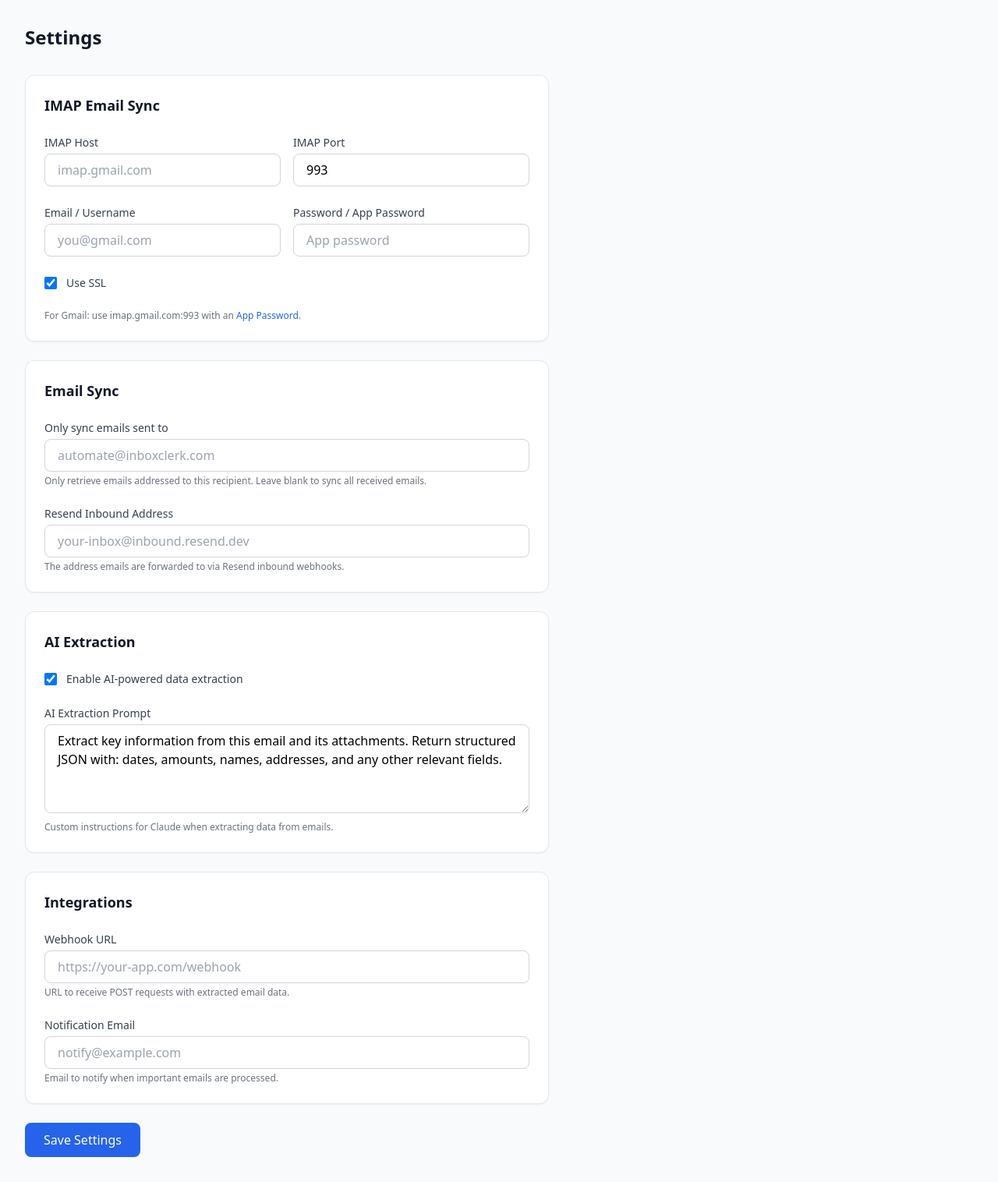
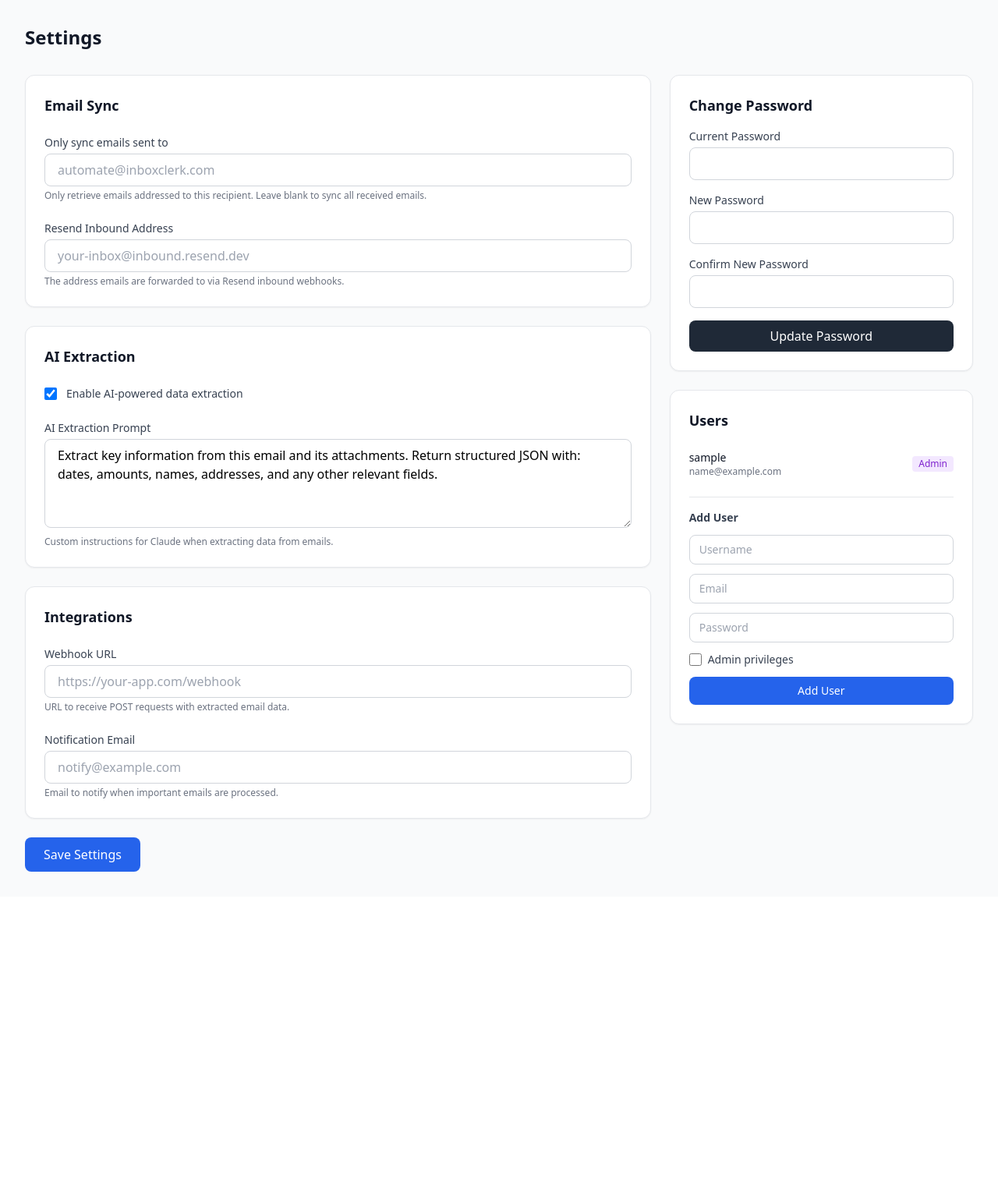
Before and after one commit to darshan5/inboxclerk, a Django app: page /accounts/settings/ in a window 1280 px wide. Shown: the part 65-1581 px from the top of the page at 78% size. After the commit the page ends 1183 px from the top, so only its background shows below. Run offline with Django 5.2, Linux system fonts and the light colour scheme; the visitor is signed in with stand-in values (Sample User, id 1); data comes from the database, SQL or seed files in the repository; some libraries are stand-ins or nearby versions.

Commit message:
Remove IMAP settings, add change password and user management
- Remove IMAP section from settings page
- Add change password form (validates current password)
- Add user management for admins (add/remove users, admin toggle)
- Settings page now uses 2-column layout with account sidebar

Co-Authored-By: Claude Opus 4.6 (1M context) <noreply@anthropic.com>

```diff
--- a/accounts/forms.py
+++ b/accounts/forms.py
@@ -23,11 +23,6 @@ class UserSettingsForm(forms.ModelForm):
     class Meta:
         model = UserSettings
         fields = [
-            "imap_host",
-            "imap_port",
-            "imap_username",
-            "imap_password",
-            "imap_use_ssl",
             "resend_inbound_address",
             "sync_filter_to_address",
             "ai_extraction_enabled",
@@ -36,25 +31,6 @@ class UserSettingsForm(forms.ModelForm):
             "notification_email",
         ]
         widgets = {
-            "imap_host": forms.TextInput(attrs={
-                "class": "w-full px-4 py-2 border border-gray-300 rounded-lg focus:ring-2 focus:ring-blue-500",
-                "placeholder": "imap.gmail.com",
-            }),
-            "imap_port": forms.NumberInput(attrs={
-                "class": "w-full px-4 py-2 border border-gray-300 rounded-lg focus:ring-2 focus:ring-blue-500",
-            }),
-            "imap_username": forms.EmailInput(attrs={
-                "class": "w-full px-4 py-2 border border-gray-300 rounded-lg focus:ring-2 focus:ring-blue-500",
-                "placeholder": "you@gmail.com",
-            }),
-            "imap_password": forms.PasswordInput(attrs={
-                "class": "w-full px-4 py-2 border border-gray-300 rounded-lg focus:ring-2 focus:ring-blue-500",
-                "placeholder": "App password",
-                "autocomplete": "new-password",
-            }, render_value=True),
-            "imap_use_ssl": forms.CheckboxInput(attrs={
-                "class": "h-4 w-4 text-blue-600 rounded border-gray-300",
-            }),
             "resend_inbound_address": forms.EmailInput(attrs={
                 "class": "w-full px-4 py-2 border border-gray-300 rounded-lg focus:ring-2 focus:ring-blue-500",
                 "placeholder": "your-inbox@inbound.resend.dev",
--- a/accounts/urls.py
+++ b/accounts/urls.py
@@ -1,9 +1,19 @@
 from django.urls import path
 
-from accounts.views import CustomLoginView, CustomLogoutView, settings_view
+from accounts.views import (
+    CustomLoginView,
+    CustomLogoutView,
+    add_user,
+    change_password,
+    delete_user,
+    settings_view,
+)
 
 urlpatterns = [
     path("login/", CustomLoginView.as_view(), name="login"),
     path("logout/", CustomLogoutView.as_view(), name="logout"),
     path("settings/", settings_view, name="settings"),
+    path("change-password/", change_password, name="change_password"),
+    path("add-user/", add_user, name="add_user"),
+    path("delete-user/<int:user_id>/", delete_user, name="delete_user"),
 ]
--- a/accounts/views.py
+++ b/accounts/views.py
@@ -1,8 +1,9 @@
 from django.contrib import messages
-from django.contrib.auth import login
+from django.contrib.auth import update_session_auth_hash
 from django.contrib.auth.decorators import login_required
+from django.contrib.auth.models import User
 from django.contrib.auth.views import LoginView, LogoutView
-from django.shortcuts import redirect, render
+from django.shortcuts import get_object_or_404, redirect, render
 
 from accounts.forms import LoginForm, UserSettingsForm
 from accounts.models import UserSettings
@@ -30,4 +31,87 @@ def settings_view(request):
     else:
         form = UserSettingsForm(instance=user_settings)
 
-    return render(request, "accounts/settings.html", {"form": form})
+    users = User.objects.all().order_by("username") if request.user.is_superuser else []
+
+    return render(request, "accounts/settings.html", {"form": form, "users": users})
+
+
+@login_required
+def change_password(request):
+    if request.method != "POST":
+        return redirect("settings")
+
+    old_password = request.POST.get("old_password", "")
+    new_password1 = request.POST.get("new_password1", "")
+    new_password2 = request.POST.get("new_password2", "")
+
+    if not request.user.check_password(old_password):
+        messages.error(request, "Current password is incorrect.")
+        return redirect("settings")
+
+    if new_password1 != new_password2:
+        messages.error(request, "New passwords don't match.")
+        return redirect("settings")
+
+    if len(new_password1) < 6:
+        messages.error(request, "Password must be at least 6 characters.")
+        return redirect("settings")
+
+    request.user.set_password(new_password1)
+    request.user.save()
+    update_session_auth_hash(request, request.user)
+    messages.success(request, "Password updated successfully.")
+    return redirect("settings")
+
+
+@login_required
+def add_user(request):
+    if not request.user.is_superuser:
+        messages.error(request, "Only admins can add users.")
+        return redirect("settings")
+
+    if request.method != "POST":
+        return redirect("settings")
+
+    username = request.POST.get("username", "").strip()
+    email = request.POST.get("email", "").strip()
+    password = request.POST.get("password", "")
+    is_superuser = request.POST.get("is_superuser") == "on"
+
+    if not username or not password:
+        messages.error(request, "Username and password are required.")
+        return redirect("settings")
+
+    if User.objects.filter(username=username).exists():
+        messages.error(request, f"User '{username}' already exists.")
+        return redirect("settings")
+
+    user = User.objects.create_user(username=username, email=email, password=password)
+    if is_superuser:
+        user.is_superuser = True
+        user.is_staff = True
+        user.save()
+
+    UserSettings.objects.create(user=user)
+    messages.success(request, f"User '{username}' created.")
+    return redirect("settings")
+
+
+@login_required
+def delete_user(request, user_id):
+    if not request.user.is_superuser:
+        messages.error(request, "Only admins can remove users.")
+        return redirect("settings")
+
+    if request.method != "POST":
+        return redirect("settings")
+
+    target = get_object_or_404(User, id=user_id)
+    if target.id == request.user.id:
+        messages.error(request, "You can't delete yourself.")
+        return redirect("settings")
+
+    username = target.username
+    target.delete()
+    messages.success(request, f"User '{username}' removed.")
+    return redirect("settings")
--- a/templates/accounts/settings.html
+++ b/templates/accounts/settings.html
@@ -6,38 +6,11 @@
     <h1 class="text-2xl font-bold text-gray-900">Settings</h1>
 </div>
 
-<form method="post" class="max-w-2xl">
+<div class="grid grid-cols-1 lg:grid-cols-3 gap-6">
+    <div class="lg:col-span-2 space-y-6">
+        <form method="post" action="{% url 'settings' %}">
             {% csrf_token %}
             <div class="bg-white rounded-xl shadow-sm border border-gray-200 p-6 space-y-6">
-        <h2 class="text-lg font-semibold text-gray-900">IMAP Email Sync</h2>
-        <div class="grid grid-cols-2 gap-4">
-            <div>
-                <label class="block text-sm font-medium text-gray-700 mb-1">IMAP Host</label>
-                {{ form.imap_host }}
-            </div>
-            <div>
-                <label class="block text-sm font-medium text-gray-700 mb-1">IMAP Port</label>
-                {{ form.imap_port }}
-            </div>
-        </div>
-        <div class="grid grid-cols-2 gap-4">
-            <div>
-                <label class="block text-sm font-medium text-gray-700 mb-1">Email / Username</label>
-                {{ form.imap_username }}
-            </div>
-            <div>
-                <label class="block text-sm font-medium text-gray-700 mb-1">Password / App Password</label>
-                {{ form.imap_password }}
-            </div>
-        </div>
-        <div class="flex items-center gap-3">
-            {{ form.imap_use_ssl }}
-            <label class="text-sm font-medium text-gray-700">Use SSL</label>
-        </div>
-        <p class="text-xs text-gray-500">For Gmail: use imap.gmail.com:993 with an <a href="https://myaccount.google.com/apppasswords" class="text-blue-600 hover:underline" target="_blank">App Password</a>.</p>
-    </div>
-
-    <div class="bg-white rounded-xl shadow-sm border border-gray-200 p-6 space-y-6 mt-6">
                 <h2 class="text-lg font-semibold text-gray-900">Email Sync</h2>
                 <div>
                     <label class="block text-sm font-medium text-gray-700 mb-1">Only sync emails sent to</label>
@@ -84,4 +57,86 @@
                 </button>
             </div>
         </form>
+    </div>
+
+    <!-- Sidebar: Account -->
+    <div class="space-y-6">
+        <!-- Change Password -->
+        <div class="bg-white rounded-xl shadow-sm border border-gray-200 p-6">
+            <h2 class="text-lg font-semibold text-gray-900 mb-4">Change Password</h2>
+            <form method="post" action="{% url 'change_password' %}">
+                {% csrf_token %}
+                <div class="space-y-4">
+                    <div>
+                        <label class="block text-sm font-medium text-gray-700 mb-1">Current Password</label>
+                        <input type="password" name="old_password" required
+                               class="w-full px-4 py-2 border border-gray-300 rounded-lg focus:ring-2 focus:ring-blue-500">
+                    </div>
+                    <div>
+                        <label class="block text-sm font-medium text-gray-700 mb-1">New Password</label>
+                        <input type="password" name="new_password1" required
+                               class="w-full px-4 py-2 border border-gray-300 rounded-lg focus:ring-2 focus:ring-blue-500">
+                    </div>
+                    <div>
+                        <label class="block text-sm font-medium text-gray-700 mb-1">Confirm New Password</label>
+                        <input type="password" name="new_password2" required
+                               class="w-full px-4 py-2 border border-gray-300 rounded-lg focus:ring-2 focus:ring-blue-500">
+                    </div>
+                    <button type="submit" class="w-full px-4 py-2 bg-gray-800 text-white rounded-lg font-medium hover:bg-gray-900">
+                        Update Password
+                    </button>
+                </div>
+            </form>
+        </div>
+
+        <!-- User Management (admin only) -->
+        {% if user.is_superuser %}
+        <div class="bg-white rounded-xl shadow-sm border border-gray-200 p-6">
+            <h2 class="text-lg font-semibold text-gray-900 mb-4">Users</h2>
+            <div class="space-y-3 mb-4">
+                {% for u in users %}
+                <div class="flex items-center justify-between py-2 {% if not forloop.last %}border-b border-gray-100{% endif %}">
+                    <div>
+                        <div class="text-sm font-medium text-gray-900">{{ u.username }}</div>
+                        <div class="text-xs text-gray-500">{{ u.email }}</div>
+                    </div>
+                    <div class="flex items-center gap-2">
+                        {% if u.is_superuser %}
+                        <span class="text-xs bg-purple-100 text-purple-700 px-2 py-0.5 rounded">Admin</span>
+                        {% endif %}
+                        {% if u.id != user.id %}
+                        <form method="post" action="{% url 'delete_user' u.id %}" class="inline">
+                            {% csrf_token %}
+                            <button type="submit" class="text-xs text-red-600 hover:underline" onclick="return confirm('Delete user {{ u.username }}?')">Remove</button>
+                        </form>
+                        {% endif %}
+                    </div>
+                </div>
+                {% endfor %}
+            </div>
+
+            <hr class="border-gray-200 mb-4">
+            <h3 class="text-sm font-semibold text-gray-700 mb-3">Add User</h3>
+            <form method="post" action="{% url 'add_user' %}">
+                {% csrf_token %}
+                <div class="space-y-3">
+                    <input type="text" name="username" placeholder="Username" required
+                           class="w-full px-3 py-2 text-sm border border-gray-300 rounded-lg focus:ring-2 focus:ring-blue-500">
+                    <input type="email" name="email" placeholder="Email" required
+                           class="w-full px-3 py-2 text-sm border border-gray-300 rounded-lg focus:ring-2 focus:ring-blue-500">
+                    <input type="password" name="password" placeholder="Password" required
+                           class="w-full px-3 py-2 text-sm border border-gray-300 rounded-lg focus:ring-2 focus:ring-blue-500">
+                    <div class="flex items-center gap-2">
+                        <input type="checkbox" name="is_superuser" class="h-4 w-4 text-blue-600 rounded border-gray-300">
+                        <label class="text-sm text-gray-700">Admin privileges</label>
+                    </div>
+                    <button type="submit" class="w-full px-4 py-2 bg-blue-600 text-white text-sm rounded-lg font-medium hover:bg-blue-700">
+                        Add User
+                    </button>
+                </div>
+            </form>
+        </div>
+        {% endif %}
+    </div>
+</div>
 {% endblock %}
```
Lines whose indentation alone changed are shown as unchanged.
